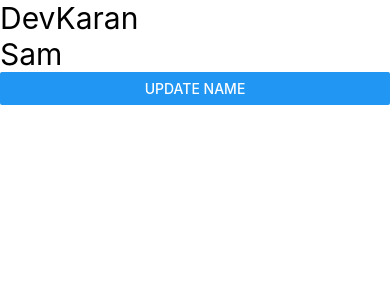
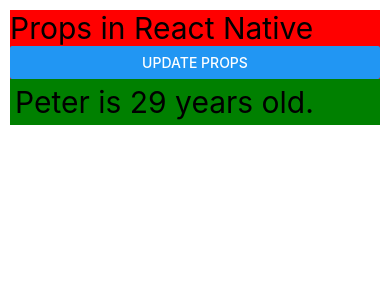
Before and after one commit to DKSingh1604/firstCli, a React Native app: screen / in a window 390 px wide. Shown: the top 300 px of the page. Built offline with nearby package versions, Linux system fonts and the light colour scheme.

Commit message:
Refactor App component to simplify state management and improve user display

```diff
--- a/App.tsx
+++ b/App.tsx
@@ -1,19 +1,32 @@
+/* eslint-disable @typescript-eslint/no-unused-vars */
 /* eslint-disable react-native/no-inline-styles */
-import React, { useState } from 'react';
+import { useState } from 'react';
 import { View, Text, Button } from 'react-native';
 
 const App = () => {
-  const [name, setName] = useState('DevKaran');
-  let data = 'Sam';
-  function testName() {
-    setName('Dev Karan Singh');
-    data = 'Peter';
-  }
+  const [name, setName] = useState('Peter');
+
   return (
-    <View>
-      <Text style={{ fontSize: 30 }}>{name}</Text>
-      <Text style={{ fontSize: 30 }}>{data}</Text>
-      <Button title="Update Name" onPress={testName}></Button>
+    <View
+      style={{
+        backgroundColor: 'red',
+        margin: 10,
+      }}
+    >
+      <Text style={{ fontSize: 30 }}>Props in React Native</Text>
+      <Button title="Update Props" onPress={() => setName('Dev Karan  ')} />
+      <User name={name} age={29} />
+    </View>
+  );
+};
+
+const User = (props: { name: string; age: number }) => {
+  console.log(props);
+  return (
+    <View style={{ backgroundColor: 'green', padding: 5 }}>
+      <Text style={{ fontSize: 30 }}>
+        {props.name + ' is ' + props.age + ' years old.'}
+      </Text>
     </View>
   );
 };
```
